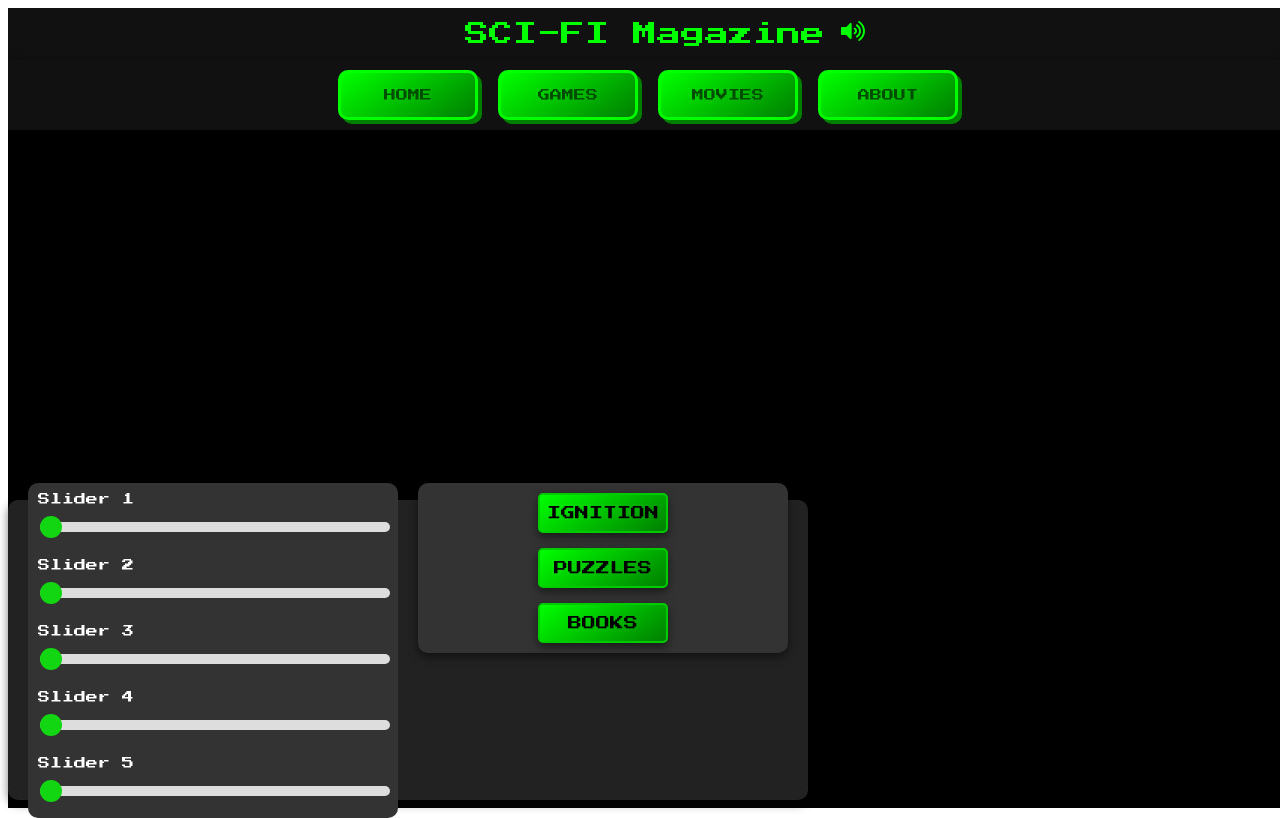
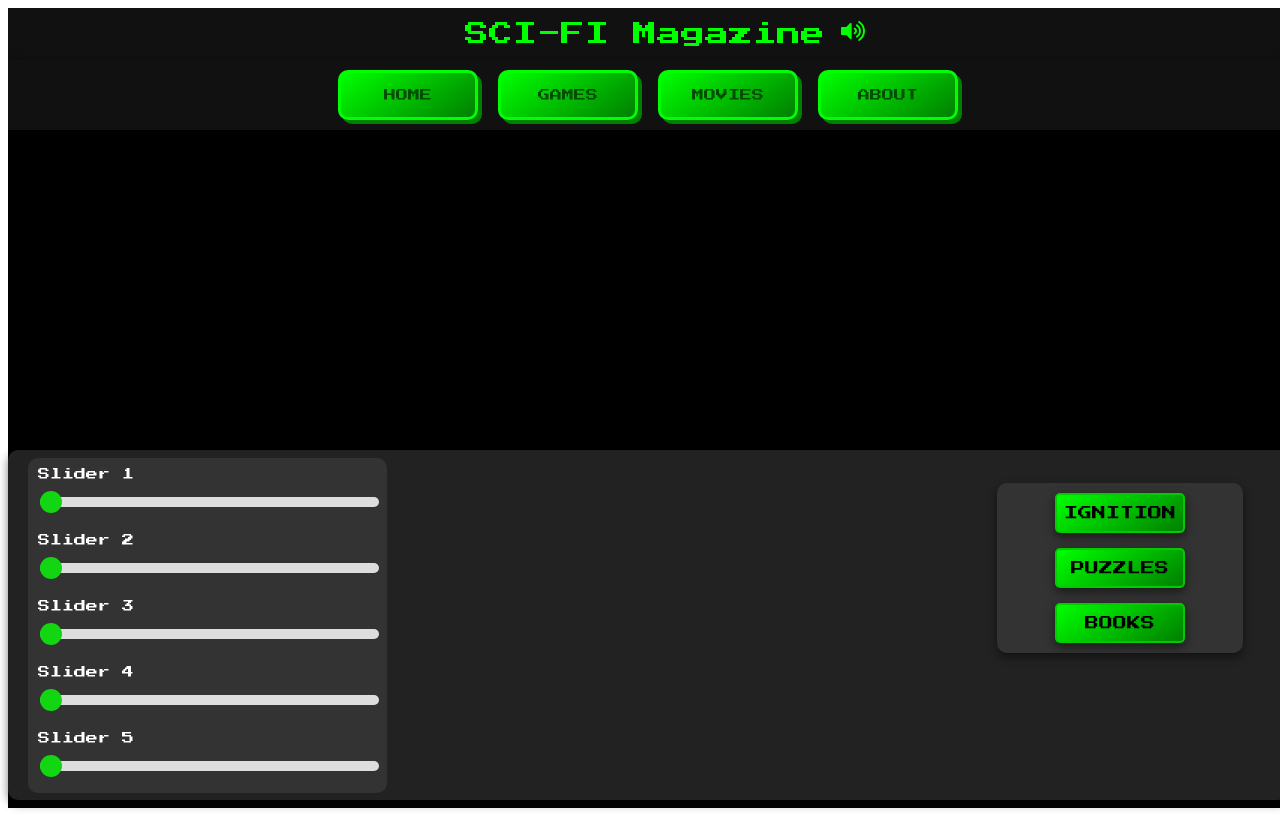
Before and after one commit to aticodein/SCIFI_MAGAZINE_VITE, a React (Vite) app: page / in a window 1280 px wide. Both pictures are taken after a click on the button "START". Built offline with nearby package versions, Linux system fonts and the light colour scheme.

Commit message:
Body fix

```diff
--- a/src/components/ConsoleButtons.css
+++ b/src/components/ConsoleButtons.css
@@ -1,4 +1,5 @@
 .buttons-box {
+  margin: 25px;
   display: flex;
   flex-direction: row;
   gap: 1px;
--- a/src/pages/Home.css
+++ b/src/pages/Home.css
@@ -1,4 +1,8 @@
 /* filepath: c:\Users\szalo\OneDrive\Desktop\sci_fi_magazine_vite\src\pages\Home.css */
+body {
+  overflow: hidden; /* Hides both horizontal and vertical scrollbars */
+}
+
 /* Header banner styles */
 .header-banner {
   background-color: #111; /* Dark background for the banner */
@@ -272,9 +276,9 @@
   color: #fff; /* White text */
   border-radius: 10px;
   box-shadow: 0 4px 10px rgba(0, 0, 0, 0.5); /* Add shadow for depth */
-  min-height: 300px; /* Ensure enough height for content */
+  min-height: 350px; /* Ensure enough height for content */
   width: 100%; /* Full width */
-  max-width: 600px; /* Limit the width */
+  max-width: 100%; /* Limit the width */
   margin: 0 auto; /* Center the books section */
 }
 
@@ -330,9 +334,9 @@
   color: #fff; /* White text */
   border-radius: 10px;
   box-shadow: 0 4px 10px rgba(0, 0, 0, 0.5); /* Add shadow for depth */
-  min-height: 300px; /* Ensure enough height for content */
+  min-height: 350px; /* Ensure enough height for content */
   width: 100%; /* Full width */
-  max-width: 800px; /* Limit the width */
+
   margin: 0 auto; /* Center the console */
 }
 
@@ -350,7 +354,7 @@
   display: flex;
   flex-direction: column;
   gap: 15px;
-  flex: 1; /* Take up equal space */
+  flex: 0.3; /* Take up equal space */
 }
 
 /* Buttons Box */
@@ -358,7 +362,7 @@
   display: flex;
   flex-direction: column;
   gap: 15px;
-  flex: 1; /* Take up equal space */
+  flex: 0.2; /* Take up equal space */
 }
 
 /* Console Buttons */
```
